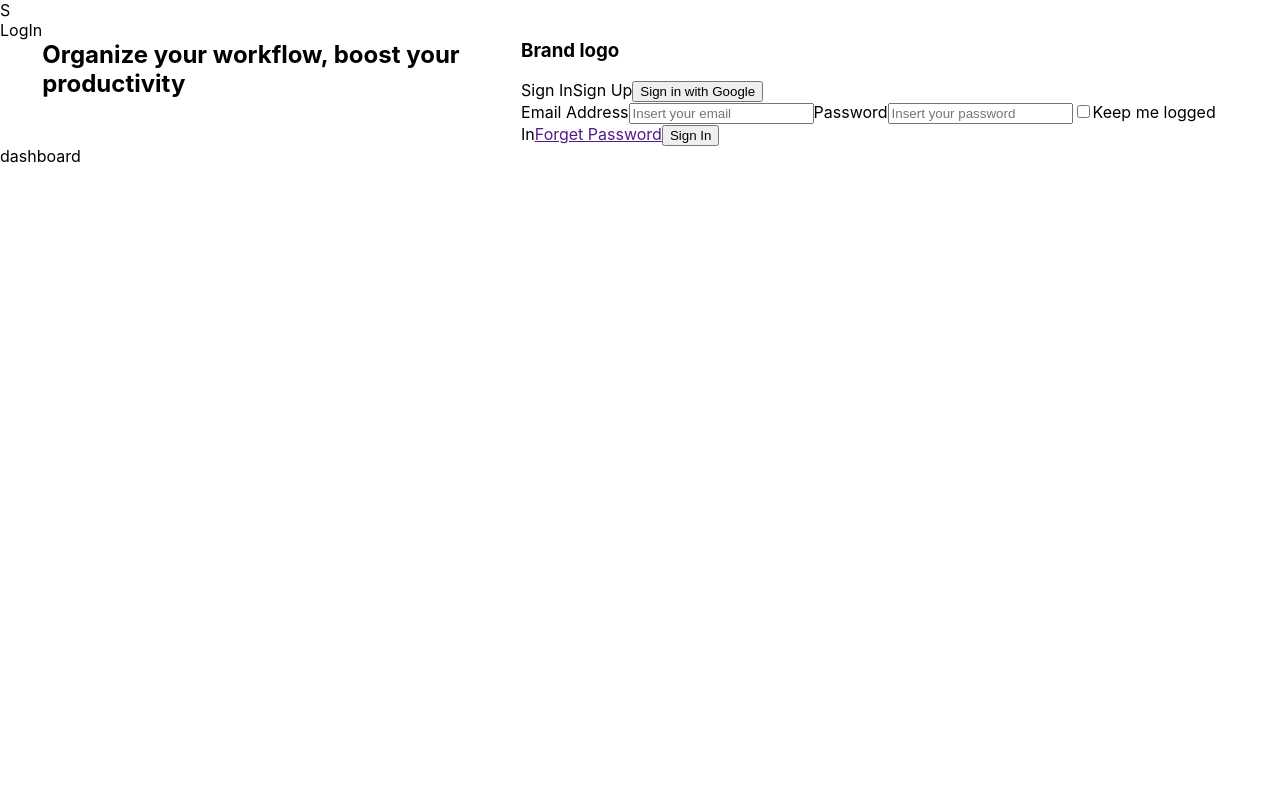
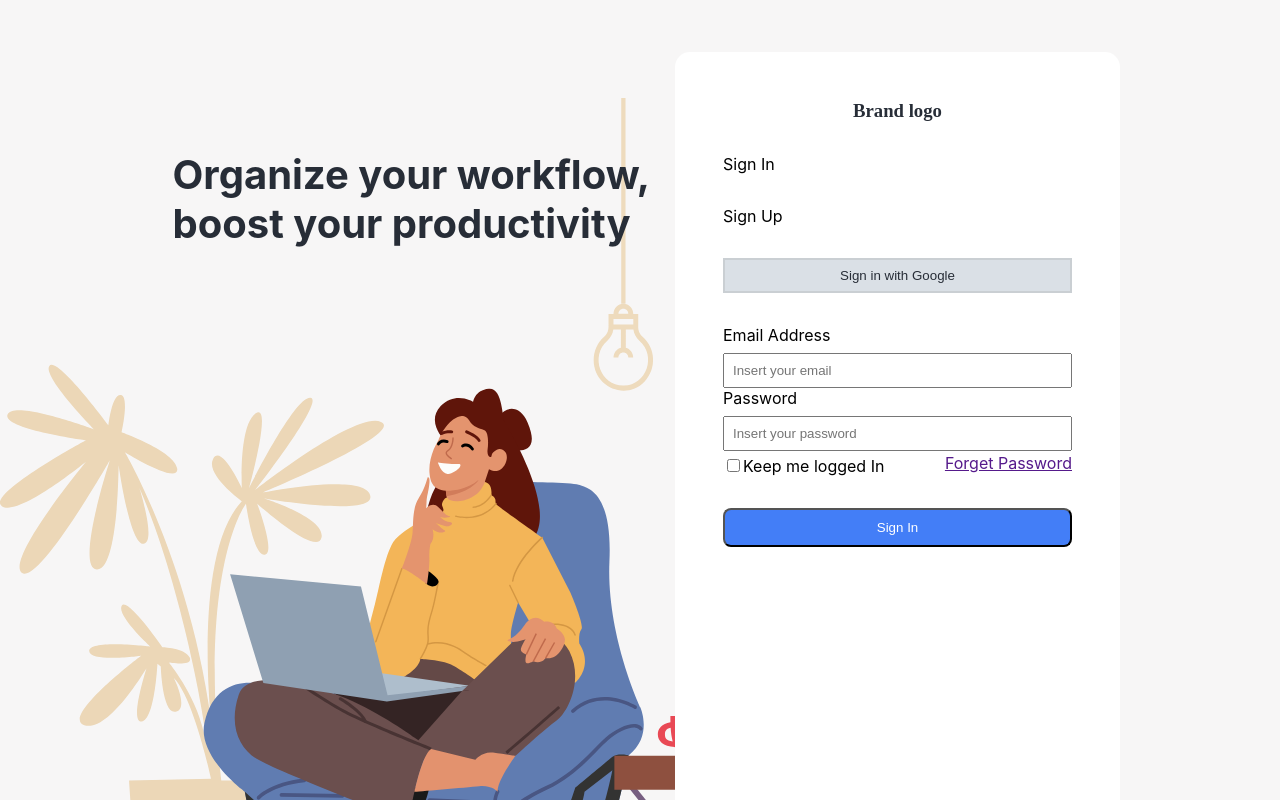
Before and after one commit to walexy026/istart-tech, a React (Create React App) app: page / in a window 1280 px wide. Shown: the top 800 px of the page. Built offline with nearby package versions, Linux system fonts and the light colour scheme.

Commit message:
log in page in progress

```diff
--- a/package.json
+++ b/package.json
@@ -8,6 +8,8 @@
     "@testing-library/user-event": "^13.5.0",
     "react": "^18.2.0",
     "react-dom": "^18.2.0",
+    "react-icons": "^4.10.1",
+    "react-router-dom": "^6.14.2",
     "react-scripts": "5.0.1",
     "web-vitals": "^2.1.4"
   },
--- a/src/App.js
+++ b/src/App.js
@@ -1,14 +1,14 @@
 import "./App.css";
-import Dashboard from "./Pages/Dashboard/Dashboard";
+// import Dashboard from "./Pages/Dashboard/Dashboard";
 import LogIn from "./Pages/Login/LogIn";
-import Signup from "./Pages/Signup/Signup";
+// import Signup from "./Pages/Signup/Signup";
 
 function App() {
   return (
     <div>
-      <Signup />
+      {/* <Signup /> */}
       <LogIn />
-      <Dashboard />
+      {/* <Dashboard /> */}
     </div>
   );
 }
--- a/src/Pages/Login/LogIn.css
+++ b/src/Pages/Login/LogIn.css
@@ -1,3 +1,63 @@
 .logInFlex {
   display: flex;
+  justify-content: space-evenly;
+  align-items: center;
+  background-color: #f7f6f6;
 }
+.logInFlex h2 {
+  color: #272d37;
+  font-size: 40px;
+  width: 490px;
+  font-weight: 700;
+  margin: 0 auto;
+  transform: translateY(150px);
+  /* border-style: solid; */
+  /* border-color: #437ef7; */
+}
+.logInContainer {
+  /* position: absolute; */
+  transform: translateX(-10rem);
+  background-color: #ffffff;
+  border-radius: 15px;
+  height: 780px;
+  width: 600px;
+  padding: 3rem;
+}
+.formWrapper {
+  display: flex;
+  flex-direction: column;
+  gap: 2rem;
+}
+.formWrapper h3 {
+  color: #272d37;
+  font-family: Work Sans;
+  margin: 0 auto;
+}
+.formDiv {
+  display: flex;
+  flex-direction: column;
+}
+.authBtn {
+  background-color: #dae0e6;
+  border: 2px solid #a5a5a54d;
+  padding: 8px;
+  color: #272d37;
+  cursor: pointer;
+}
+.loginBtn {
+  background-color: #437ef7;
+  color: #ffffff;
+  padding: 10px;
+  border-radius: 8px;
+  margin-top: 2rem;
+  cursor: pointer;
+}
+input {
+  padding: 8px;
+  margin-top: 0.5rem;
+}
+.checkBoxFlex {
+  display: flex;
+  align-items: center;
+  justify-content: space-between;
+}
--- a/src/Pages/Login/LogIn.jsx
+++ b/src/Pages/Login/LogIn.jsx
@@ -1,19 +1,20 @@
 import React from "react";
 import "./LogIn.css";
+import pics from "../../Assets/itechLogInPics.svg";
 const LogIn = () => {
   return (
     <div className="logInFlex">
-      LogIn
       <div>
         <h2>Organize your workflow, boost your productivity</h2>
+        <img src={pics} alt="logIn" />
       </div>
-      <div>
-        <h3>Brand logo</h3>
-        <div>
+      <div className="logInContainer">
+        <div className="formWrapper">
+          <h3>Brand logo</h3>
           <span>Sign In</span>
           <span>Sign Up</span>
-          <button>Sign in with Google</button>
-          <form action="">
+          <button className="authBtn">Sign in with Google</button>
+          <form className="formDiv" action="">
             <label htmlFor="email">Email Address</label>
             <input
               type="email"
@@ -29,10 +30,16 @@ const LogIn = () => {
               id="password"
               placeholder="Insert your password"
             />
-            <input type="checkbox" name="" id="loggedIn" />
-            <label htmlFor="loggedIn">Keep me logged In</label>
-            <a href="">Forget Password</a>
-            <button type="submit">Sign In</button>
+            <div className="checkBoxFlex">
+              <label htmlFor="loggedIn">
+                <input type="checkbox" name="" id="loggedIn" />
+                Keep me logged In
+              </label>
+              <a href="">Forget Password</a>
+            </div>
+            <button className="loginBtn" type="submit">
+              Sign In
+            </button>
           </form>
         </div>
       </div>
--- a/src/Pages/Signup/Signup.jsx
+++ b/src/Pages/Signup/Signup.jsx
@@ -1,7 +1,27 @@
 import React from "react";
 import "./signup.css";
 const Signup = () => {
-  return <div>S</div>;
+  return (
+    <div>
+      <form action="">
+        <label htmlFor="name">Full Name</label>
+        <input type="text" name="" id="name" placeholder="John Doe" />
+        <label htmlFor="email">Email Address</label>
+        <input type="email" name="" id="email" placeholder="John@wxample.com" />
+
+        <label htmlFor="password">Password</label>
+        <input
+          type="password"
+          name=""
+          id="password"
+          placeholder="Create Password"
+        />
+        <b>Must be atleast 8 Characters</b>
+
+        <button type="submit">Create Account</button>
+      </form>
+    </div>
+  );
 };
 
 export default Signup;
```
Also changed, not shown: src/Assets/itechLogInPics.svg (added), 1 other file (tests, documents, lock files or other folders).
